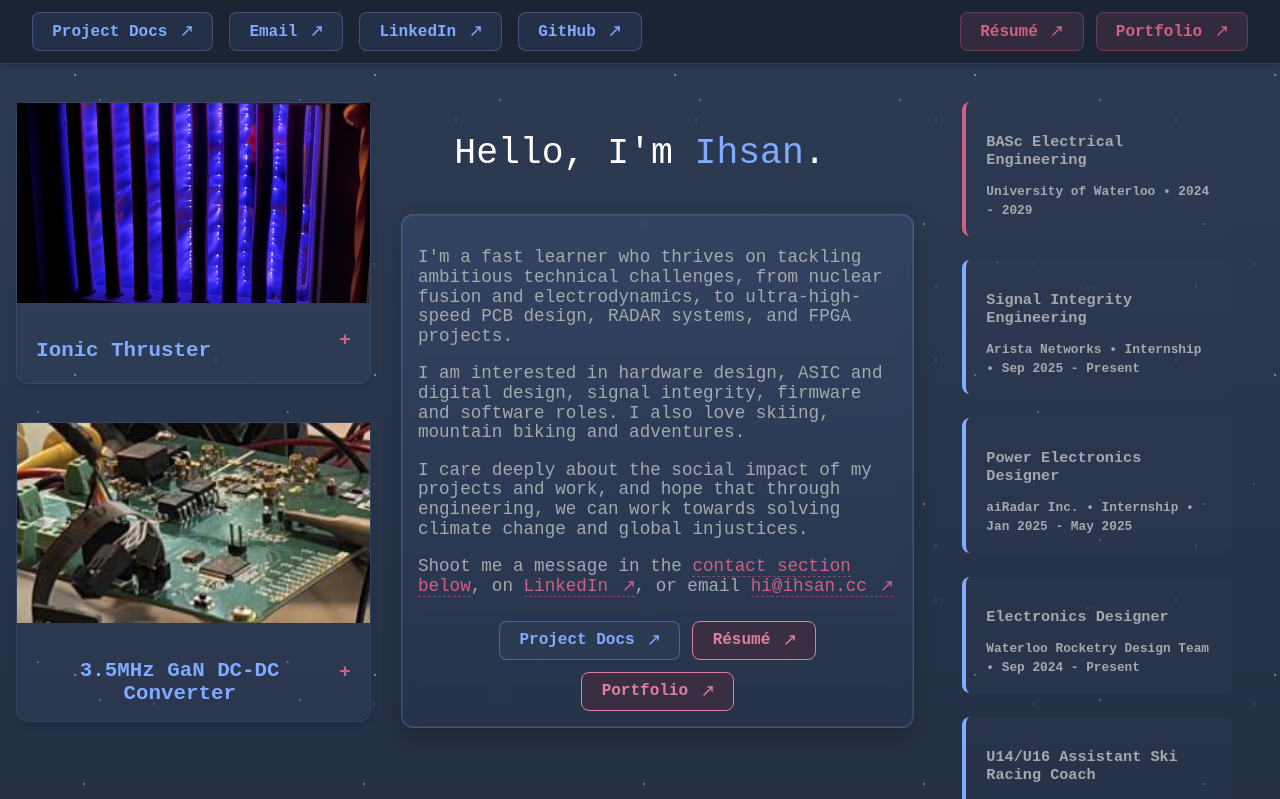
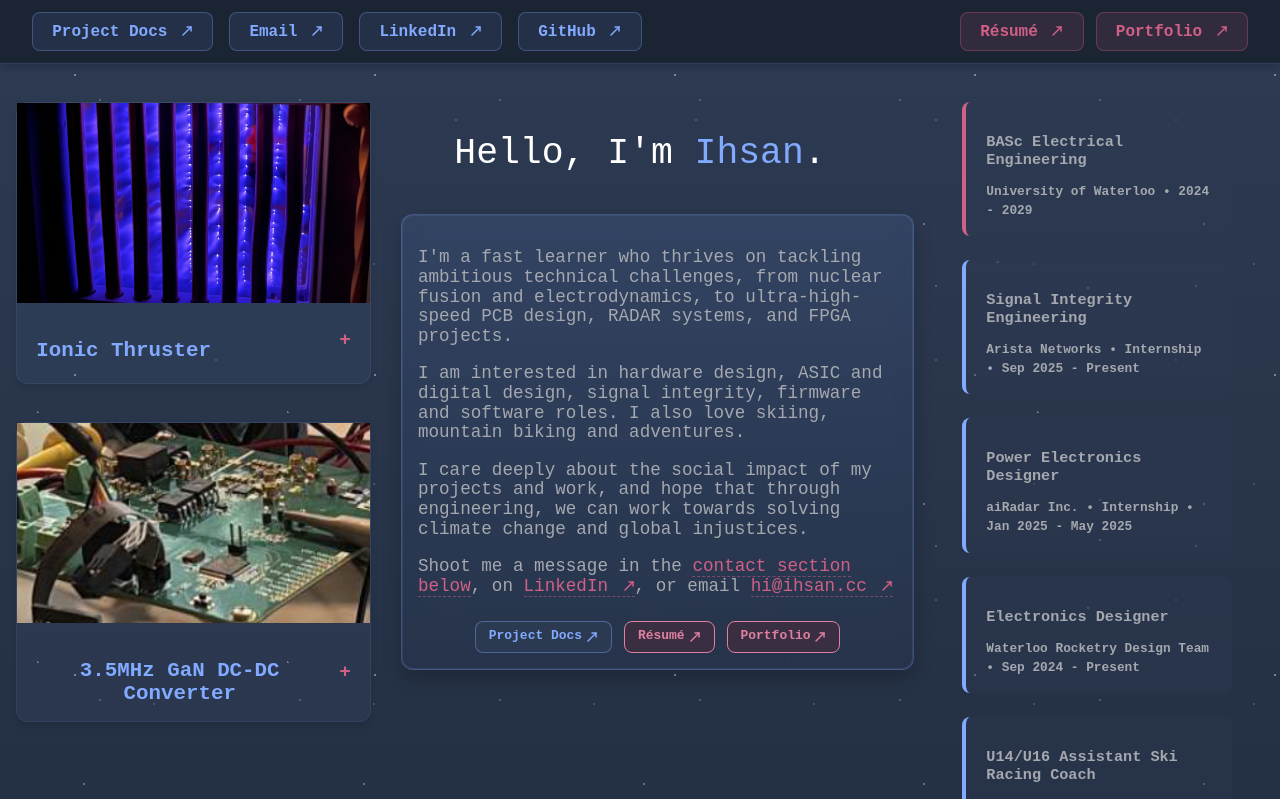
Before and after one commit to ihsan-sa/website, a React (Create React App) app: page / in a window 1280 px wide. Shown: the top 799 px of the page. Built offline with nearby package versions, Linux system fonts and the light colour scheme.

Commit message:
minor ui

```diff
--- a/src/App.css
+++ b/src/App.css
@@ -60,6 +60,7 @@
   color: inherit;
   transition: transform 0.2s ease;
   vertical-align: middle;
+  flex-shrink: 0;
 }
 
 .arrow-icon svg {
@@ -67,6 +68,7 @@
   height: 12px;
   display: block;
 }
+
 
 .quick-link:hover .arrow-icon,
 .action-btn:hover .arrow-icon {
@@ -338,33 +340,52 @@
   gap: 0.75rem;
   margin-top: 1.5rem;
   justify-content: center;
-  flex-wrap: wrap;
+  flex-wrap: nowrap;
+  align-items: center;
+}
+
+.about-actions a {
+  display: inline-flex;
+  align-items: center;
+  justify-content: center;
+  height: 2.025rem;
+  padding: 0.405rem 0.81rem;
+  box-sizing: border-box;
+  line-height: 1;
+  font-size: 0.81rem;
+  font-family: 'Courier New', Courier, monospace;
+  text-decoration: none !important;
+  white-space: nowrap;
+  margin: 0;
+  border: 1px solid;
+  border-radius: 8px;
 }
 
 .about-actions .action-btn {
   background: #3A2F42;
-  border: 1px solid #E080A0;
+  border-color: #E080A0;
   color: #E080A0;
-  font-family: 'Courier New', Courier, monospace;
-  text-decoration: none;
 }
 
 .about-actions .project-docs-btn {
   background: rgba(45, 59, 83, 0.8);
-  border: 1px solid rgba(130, 170, 255, 0.4);
+  border-color: rgba(130, 170, 255, 0.4);
   color: #82aaff;
-  text-decoration: none;
 }
 
 .about-actions .project-docs-btn:hover {
   background: rgba(45, 59, 83, 1);
   border-color: rgba(130, 170, 255, 0.6);
   color: #82aaff;
-  text-decoration: none;
+  text-decoration: none !important;
 }
 
 .about-actions .action-btn:hover {
-  text-decoration: none;
+  text-decoration: none !important;
+}
+
+.about-actions a:hover {
+  text-decoration: none !important;
 }
 
 .experience-section {
@@ -1404,8 +1425,8 @@
     font-size: 0.9rem;
     color: #a5a9af;
     margin: 0;
-    font-family: 'Courier New', Courier, monospace;
-  }
+  font-family: 'Courier New', Courier, monospace;
+}
 
   .experience-content {
     display: none; /* Hide content in mobile mode */
@@ -1475,6 +1496,14 @@
     margin-bottom: 1rem;
   }
 
+  .about-actions a {
+    height: 2.025rem;
+    padding: 0.405rem 0.81rem;
+    font-size: 0.81rem;
+    line-height: 1;
+  }
+
+
   /* Reduce spacing between logos and experience */
   .mobile-logos {
     margin-bottom: 0.5rem !important; /* Drastically reduced */
```
